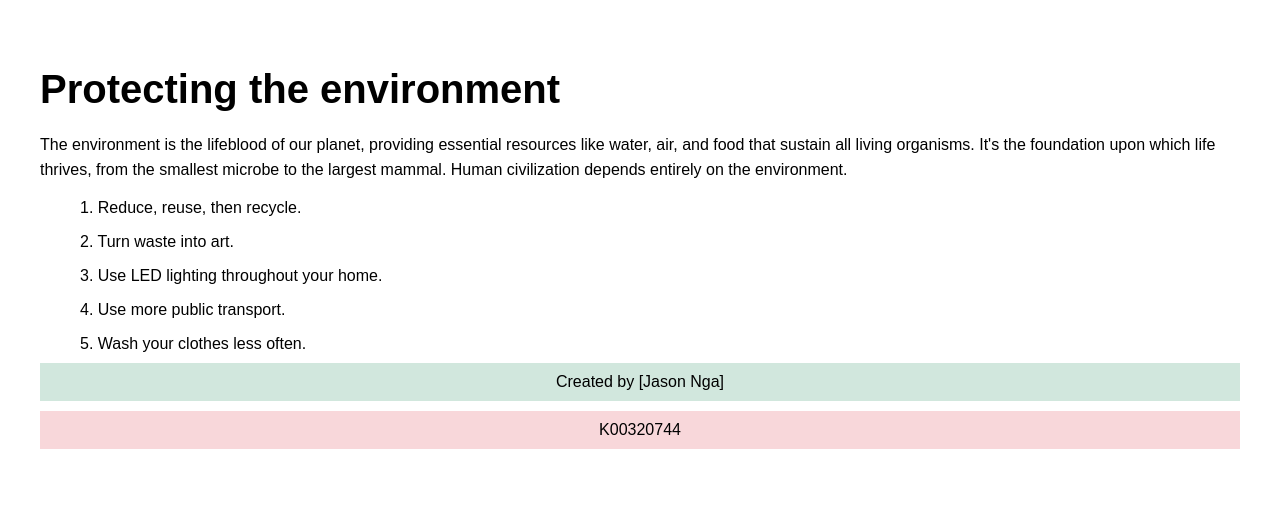
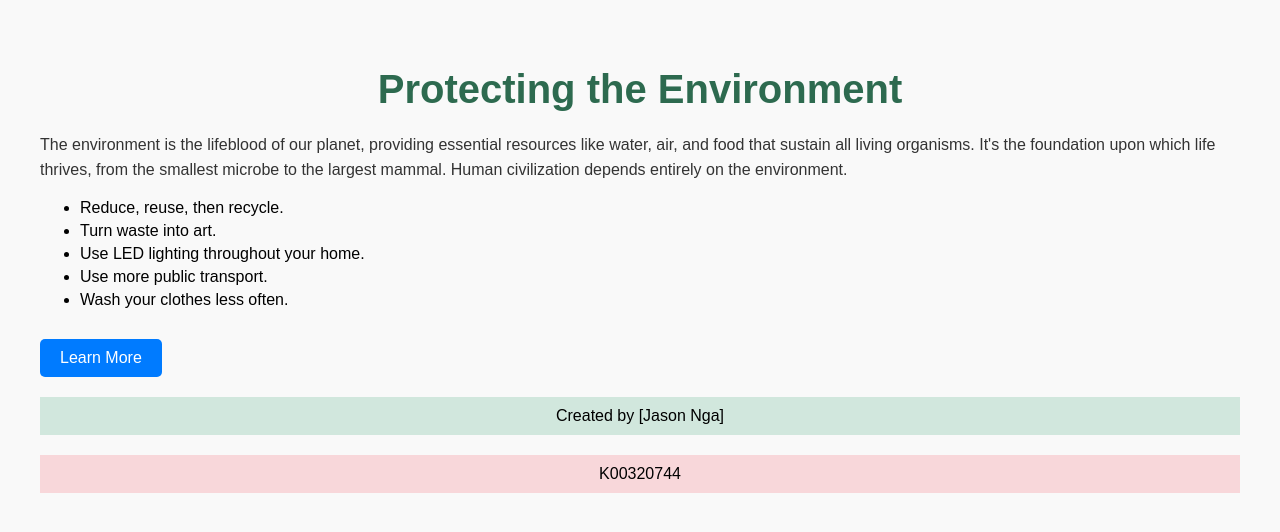
Before and after one commit to K00320744/felabwork, a plain HTML site: page lab1/index.html in a window 1280 px wide. Drawn offline with Linux system fonts and the light colour scheme.

Commit message:
Update HTML; Update CSS; add HTML for lab1

```diff
--- a/lab1/index.html
+++ b/lab1/index.html
@@ -8,17 +8,26 @@
 </head>
 <body>
 
-    <h1> Protecting the environment</h1>
+    <header>
+        <h1>Protecting the Environment</h1>
+    </header>
 
-    <p>The environment is the lifeblood of our planet, providing essential resources like water, air, and food that sustain all living organisms. It's the foundation upon which life thrives, from the smallest microbe to the largest mammal. Human civilization depends entirely on the environment.</p>
+    <p>
+        The environment is the lifeblood of our planet, providing essential resources like water, air, and food that sustain all living organisms. It's the foundation upon which life thrives, from the smallest microbe to the largest mammal. Human civilization depends entirely on the environment.
+    </p>
 
-    <ul>1. Reduce, reuse, then recycle.</ul>
-    <ul>2. Turn waste into art.</ul>
-    <ul>3. Use LED lighting throughout your home.</ul>
-    <ul>4. Use more public transport.</ul>
-    <ul>5. Wash your clothes less often.</ul>
+    <ul>
+        <li>Reduce, reuse, then recycle.</li>
+        <li>Turn waste into art.</li>
+        <li>Use LED lighting throughout your home.</li>
+        <li>Use more public transport.</li>
+        <li>Wash your clothes less often.</li>
+    </ul>
+
+    <button class="btn-link" onclick="window.location.href='environment.html';">Learn More</button>
 
     <footer class="footer1">Created by [Jason Nga]</footer>
     <footer class="footer2">K00320744</footer>
+
 </body>
 </html>
--- a/lab1/styles.css
+++ b/lab1/styles.css
@@ -1,31 +1,77 @@
+/* Universal styles */
 body {
     font-family: Arial, sans-serif;
     margin: 20px;
     padding: 20px;
+    background-color: #f9f9f9;
 }
 
+/* Header styling */
+header {
+    text-align: center;
+    margin-bottom: 20px;
+}
 
 h1 {
     font-size: 2.5rem;
     font-weight: bold;
     margin-bottom: 20px;
+    color: #2d6a4f;
 }
 
 p {
     font-size: 1rem;
     line-height: 1.6;
     margin-bottom: 15px;
+    color: #333;
 }
 
 ul {
     margin-bottom: 10px;
+    font-size: 1rem;
 }
 
+ul li {
+    margin: 5px 0;
+}
+
+/* Link and button styling */
+p a {
+    color: #007bff;
+    text-decoration: none;
+    font-weight: bold;
+}
+
+p a:hover {
+    text-decoration: underline;
+    color: #0056b3;
+}
+
+/* Button styling */
+.btn-link {
+    background-color: #007bff;
+    color: white;
+    border: none;
+    padding: 10px 20px;
+    font-size: 1rem;
+    cursor: pointer;
+    border-radius: 5px;
+    text-align: center;
+    display: inline-block;
+    text-decoration: none;
+    margin-top: 20px;
+}
+
+.btn-link:hover {
+    background-color: #0056b3;
+}
+
+/* Footer styling */
 footer {
     background-color: #f1f1f1;
     padding: 10px;
     text-align: center;
-        margin-top: 10px;
+    margin-top: 20px;
 }
 
 .footer1 {
```
Also changed, not shown: lab1/environment.html (added, +43 -0 lines). Lines whose indentation alone changed are shown as unchanged.
